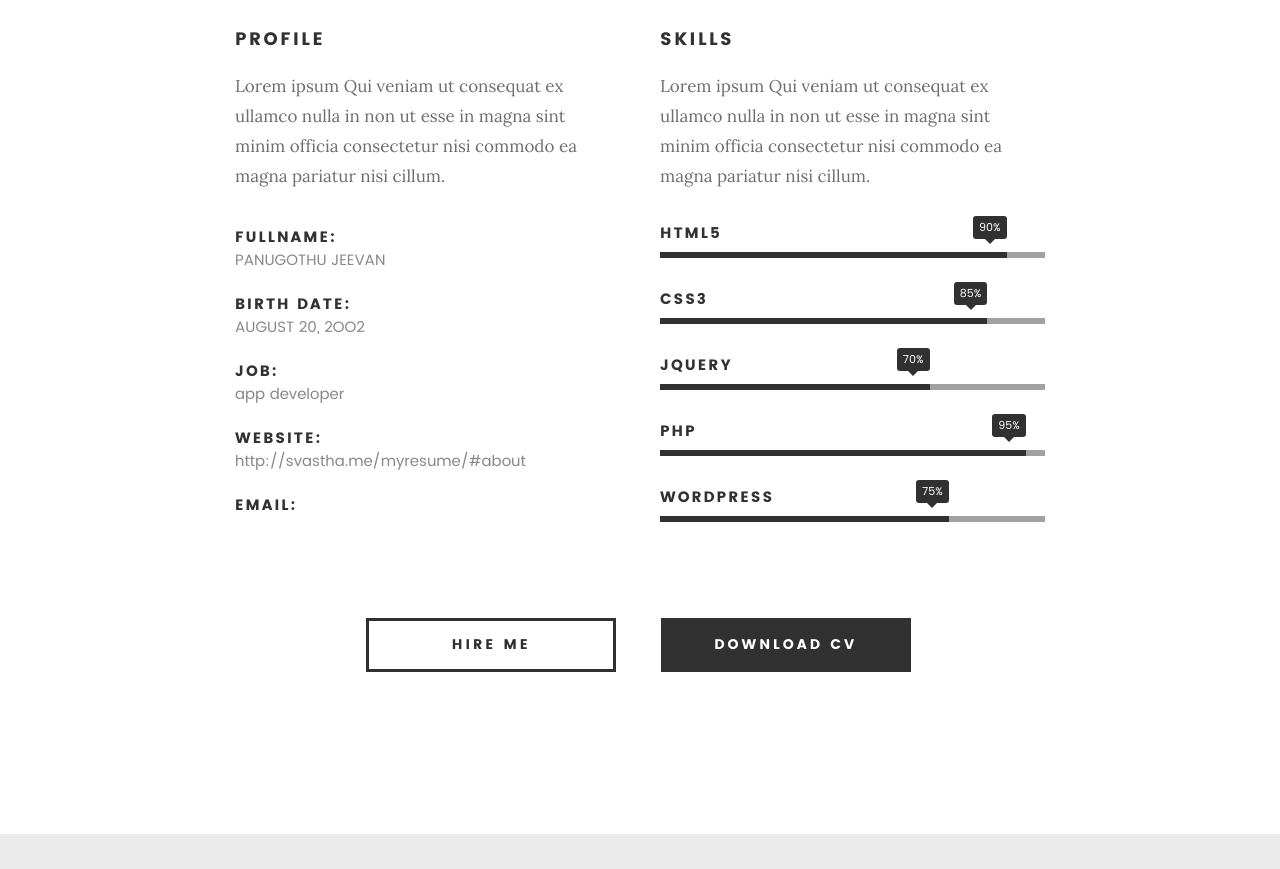
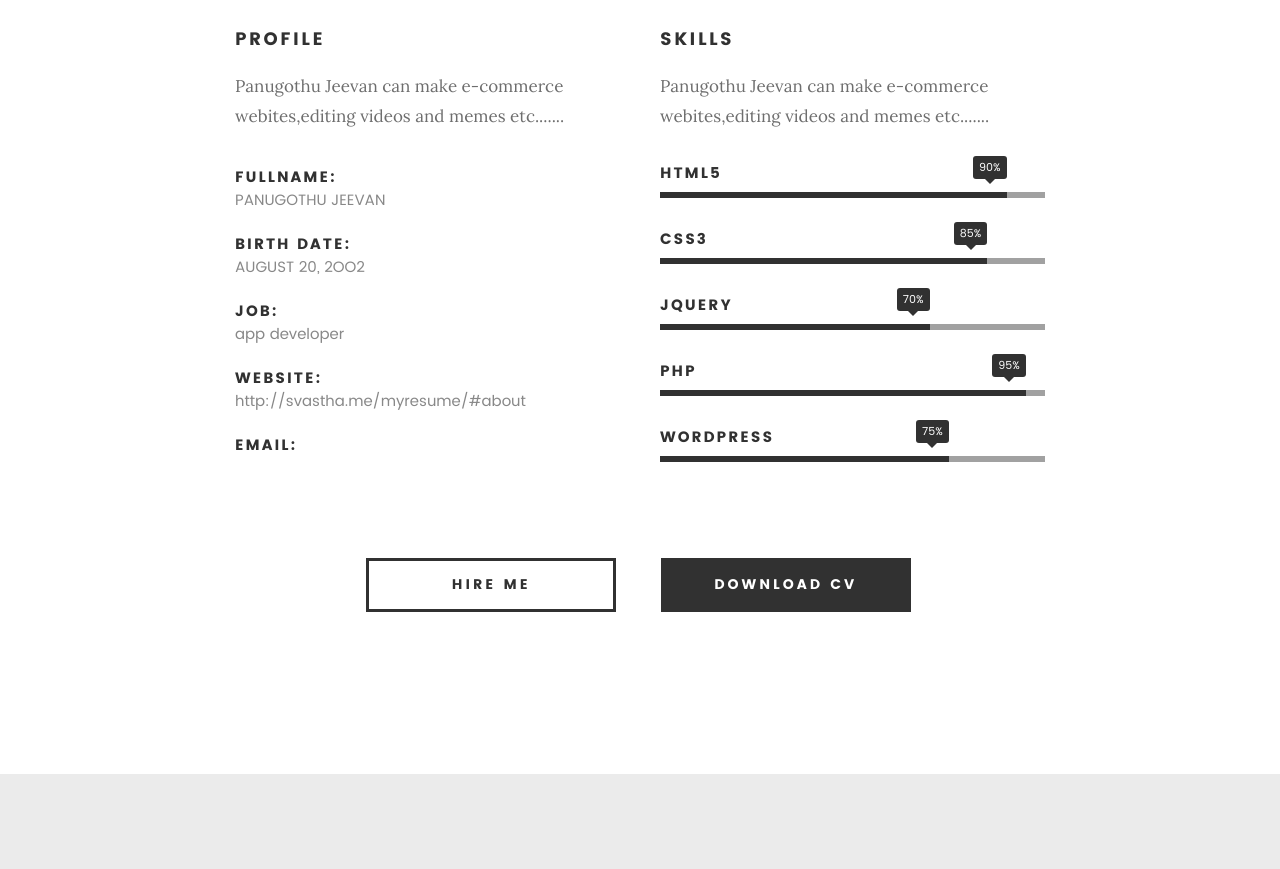
Before and after one commit to JEEVAN0238/myresume, a plain HTML site: page index.html in a window 1280 px wide. Shown: the part 1142-2011 px from the top of the page. Drawn offline with Linux system fonts and the light colour scheme; files whose address does not match are found by name.

Commit message:
Update index.html

```diff
--- a/index.html
+++ b/index.html
@@ -124,7 +124,7 @@
    		<div class="col-six tab-full">
 
    			<h3>Profile</h3>
-   			<p>Lorem ipsum Qui veniam ut consequat ex ullamco nulla in non ut esse in magna sint minim officia consectetur nisi commodo ea magna pariatur nisi cillum.</p>
+   			<p>Panugothu Jeevan can make e-commerce webites,editing videos and memes etc.......</p>
 
    			<ul class="info-list">
    				<li>
@@ -155,8 +155,7 @@
    		<div class="col-six tab-full">
 
    			<h3>Skills</h3>
-   			<p>Lorem ipsum Qui veniam ut consequat ex ullamco nulla in non ut esse in magna sint minim officia consectetur nisi commodo ea magna pariatur nisi cillum.</p>
-
+   			<p>Panugothu Jeevan can make e-commerce webites,editing videos and memes etc.......
 				<ul class="skill-bars">
 				   <li>
 				   	<div class="progress percent90"><span>90%</span></div>
```
